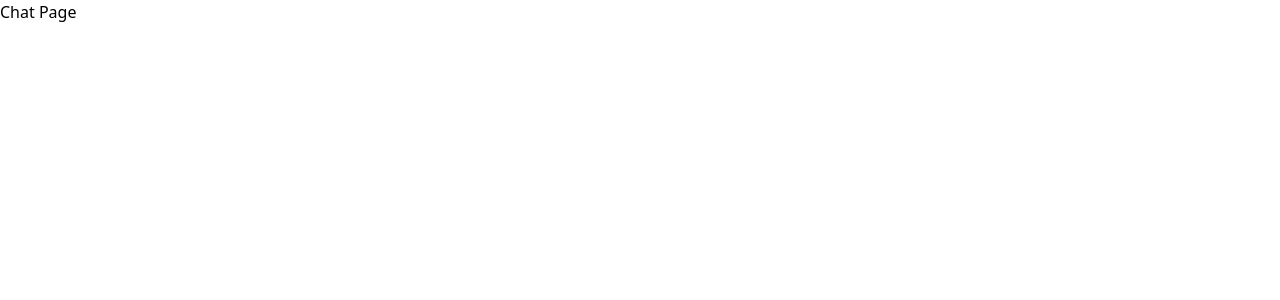
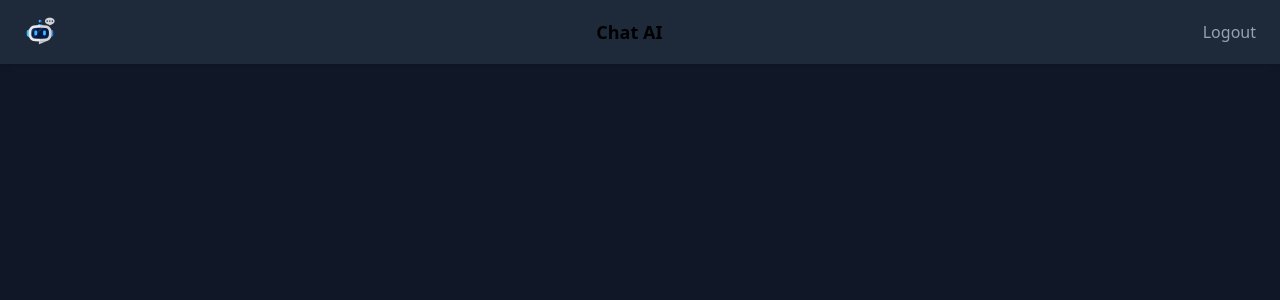
Before and after one commit to Belchenkov/chat-ai-vue, a Vue app in the folder chat-ai-ui/: page /chat in a window 1280 px wide. Shown: the top 300 px of the page. Built offline with nearby package versions, Linux system fonts and the light colour scheme.

Commit message:
Leave Chat/logout

```diff
--- a/chat-ai-ui/src/components/Header.vue
+++ b/chat-ai-ui/src/components/Header.vue
@@ -1,7 +1,3 @@
-<script setup lang="ts">
-  import robotImage from '../assets/robot.png';
-</script>
-
 <template>
   <div class="py-4 px-6 bg-gray-800 shadow-md flex justify-between items-center">
     <img
@@ -9,8 +5,28 @@
         alt="Chat AI"
         class="w-8 h-8"
     />
+    <h1 class="text-lg font-semibold">Chat AI</h1>
+    <button
+        class="text-gray-400 hover:text-white"
+        @click="logout"
+    >Logout</button>
   </div>
 </template>
+
+<script setup lang="ts">
+  import { useRouter } from "vue-router";
+
+  import robotImage from '../assets/robot.png';
+  import { useUserStore } from "../stores/user.ts";
+
+  const userStore = useUserStore();
+  const router = useRouter();
+
+  const logout = () => {
+    userStore.logout();
+    router.push("/");
+  };
+</script>
 
 <style scoped>
 
--- a/chat-ai-ui/src/views/ChatView.vue
+++ b/chat-ai-ui/src/views/ChatView.vue
@@ -1,9 +1,11 @@
 <script setup lang="ts">
-
+  import Header from "../components/Header.vue";
 </script>
 
 <template>
-  <h1>Chat Page</h1>
+  <div class="flex flex-col h-screen bg-gray-900 test-white">
+    <Header />
+  </div>
 </template>
 
 <style scoped>
```
